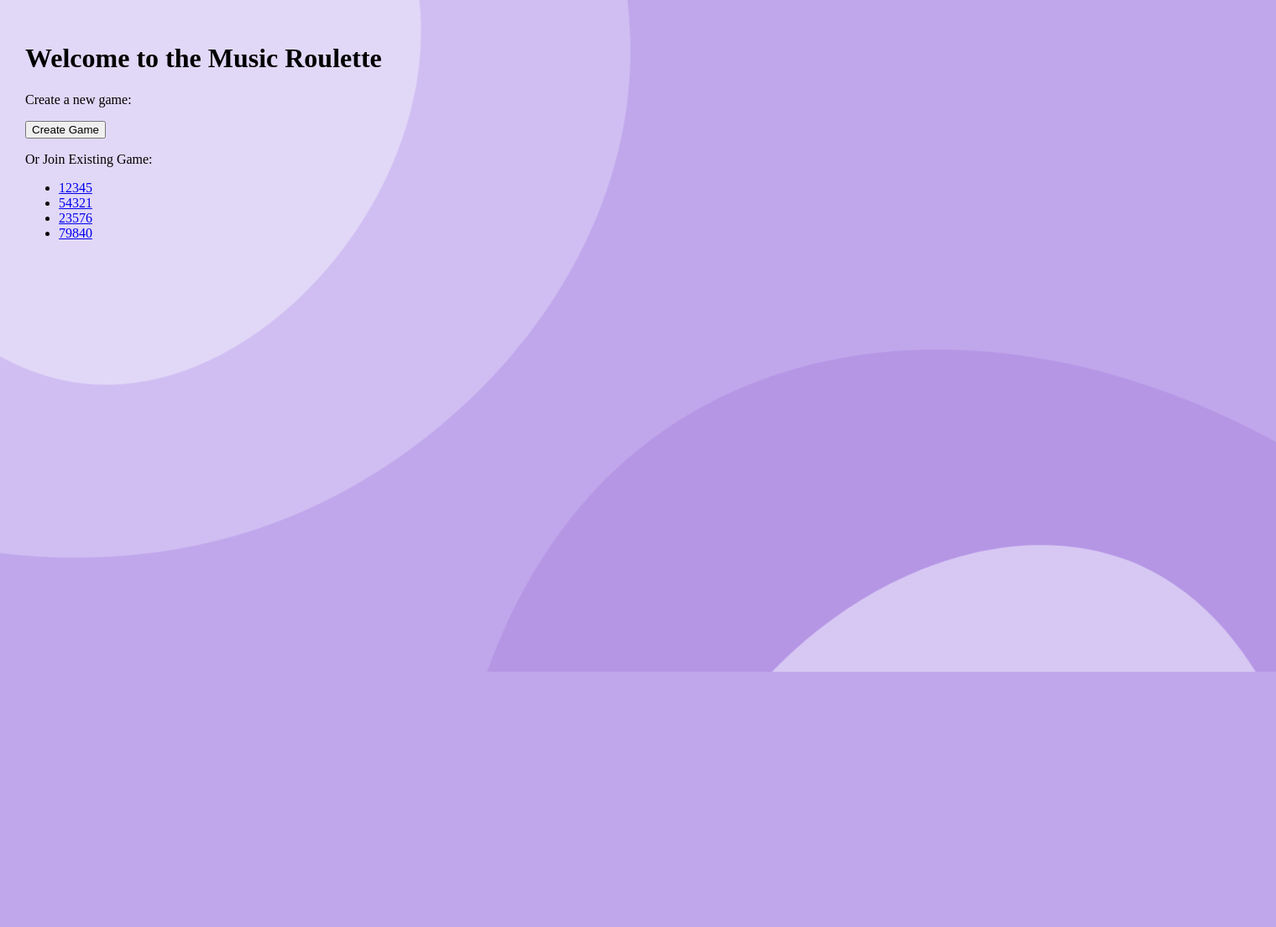
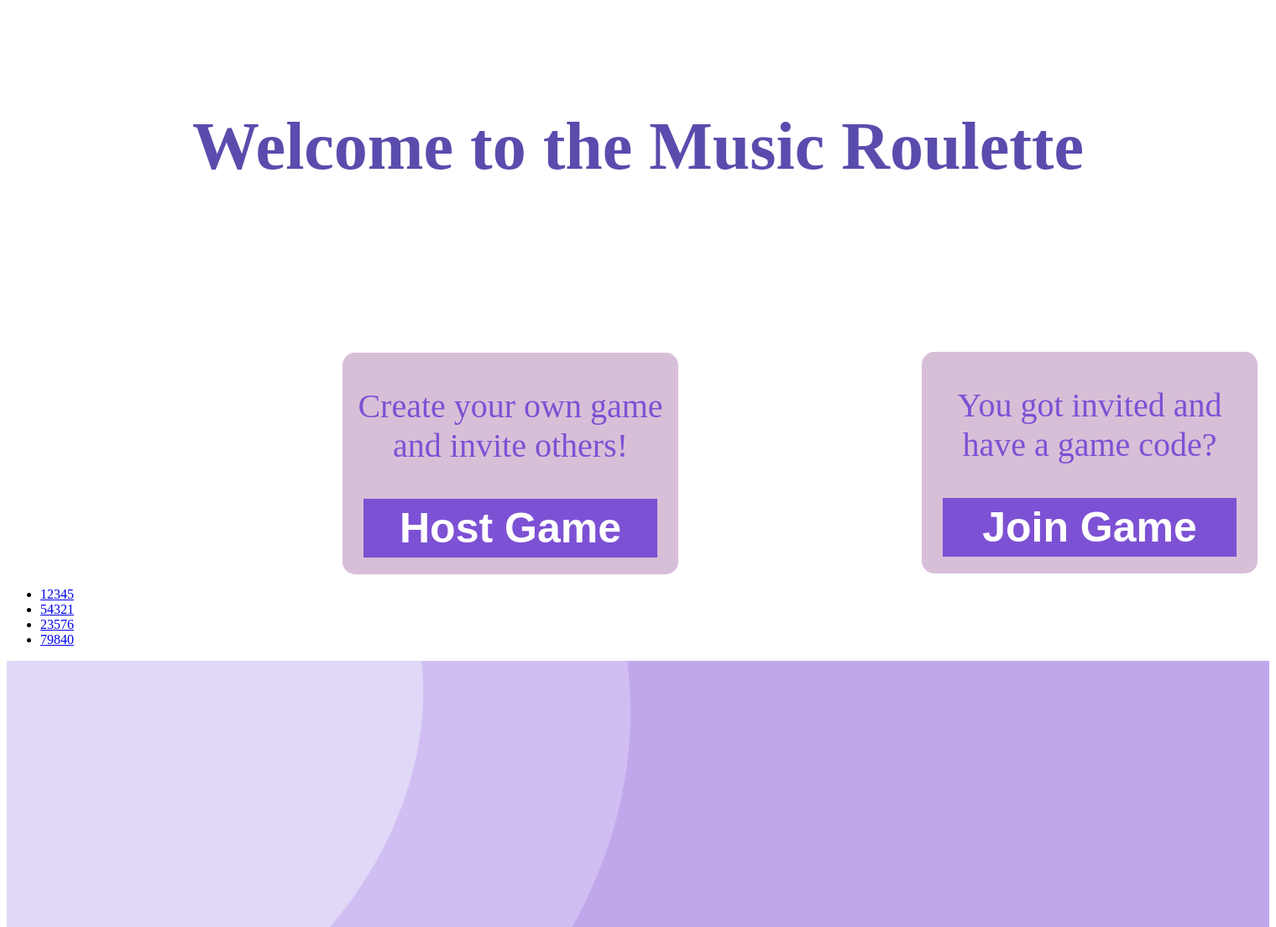
Before and after one commit to Reymer249/music-roulette, a Django app: page / in a window 1520 px wide. Shown: the top 1104 px of the page at 84% size. Before the commit the page ends 800 px from the top, so only its background shows below. Run offline with Django 4.2, Linux system fonts and the light colour scheme; some libraries are stand-ins or nearby versions.

Commit message:
main page

```diff
--- a/game/templates/main_page/index.html
+++ b/game/templates/main_page/index.html
@@ -2,15 +2,86 @@
 
 {% block title %}Play Music Roulette{% endblock %}
 
+{% block style %}
+<style>
+h1 {
+    color: rgb(89, 76, 173);
+    font-size: 80px;
+    text-align: center;
+    font-family: "Times New Roman", Times, serif;
+    padding-top: 5%;
+}
+.host {
+    border: 2px hidden;
+    border-radius: 15px;
+    width: 400px;
+    margin-left: 400px;
+    background: thistle;
+    margin-top: 200px;
+}
+.host_text {
+    padding-top: 10%;
+    font-size: 40px;
+    text-align: center;
+    color: rgb(125, 81, 212);
+}
+
+.host_button {
+    margin-left: 25px;
+    margin-bottom: 20px;
+    border: hidden;
+    font-size: 50px;
+    background: rgb(125, 81, 212);
+    width: 350px;
+    height: 70px;
+    color: white;
+    font-weight: bold;
+}
+.join {
+    float: none;
+    margin-left: 1090px;
+    margin-top: -305px;
+    border: 2px hidden;
+    border-radius: 15px;
+    width: 400px;
+    background: thistle;
+}
+.join_text {
+    padding-top: 10%;
+    font-size: 40px;
+    text-align: center;
+    color: rgb(125, 81, 212);
+}
+.join_button {
+    margin-left: 25px;
+    margin-bottom: 20px;
+    border: hidden;
+    font-size: 50px;
+    background: rgb(125, 81, 212);
+    width: 350px;
+    height: 70px;
+    color: white;
+    font-weight: bold;
+}
+
+</style>
+{% endblock %}
+
 {% block body %}
     <h1>Welcome to the Music Roulette</h1>
+    <div class="host">
+        <p class="host_text">Create your own game and invite others!</p>
+        <a href="/lobby/12345/">
+            <button class="host_button">Host Game</button>
+        </a>
+    </div>
 
-    <p>Create a new game:</p>
-    <a href="/lobby/12345/">
-        <button>Create Game</button>
+    <div class="join">
+        <p class="join_text">You got invited and have a game code?</p>
+        <a href="/lobby/54321/">
+            <button class="join_button">Join Game</button>
         </a>
-
-    <p>Or Join Existing Game:</p>
+    </div>
         {% if lobby_list %}
             <ul>
             {% for lobby in lobby_list %}
@@ -20,4 +91,5 @@
         {% else %}
             <p>No lobbys running...</p>
         {% endif %}
+
 {% endblock %}
```
Lines whose indentation alone changed are shown as unchanged.
